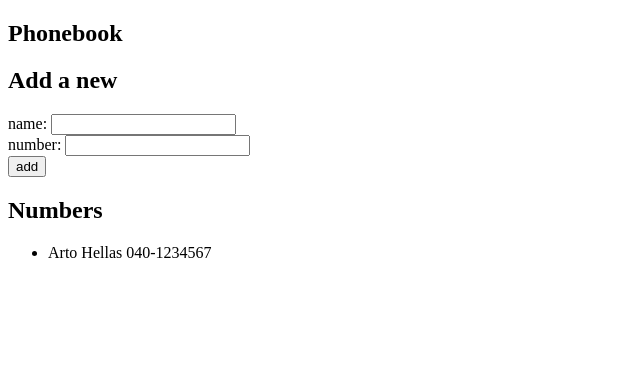
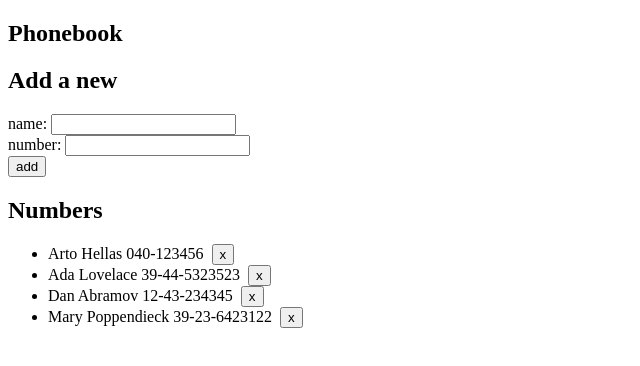
Before and after one commit to jhlae/fso-2023, a React (Create React App) app in the folder osa2/puhelinluettelo/: page / in a window 1280 px wide. Shown: the top 366 px of the page, without its empty margins (0-640 px from the left). Built offline with nearby package versions, Linux system fonts and the light colour scheme; data requests are answered from the project's data file.

Commit message:
osa 2 (2.11–2.14)

```diff
--- /dev/null
+++ b/osa2/puhelinluettelo/db.json
@@ -0,0 +1,24 @@
+{
+  "persons": [
+    {
+      "name": "Arto Hellas",
+      "number": "040-123456",
+      "id": 1
+    },
+    {
+      "name": "Ada Lovelace",
+      "number": "39-44-5323523",
+      "id": 2
+    },
+    {
+      "name": "Dan Abramov",
+      "number": "12-43-234345",
+      "id": 3
+    },
+    {
+      "name": "Mary Poppendieck",
+      "number": "39-23-6423122",
+      "id": 4
+    }
+  ]
+}
--- a/osa2/puhelinluettelo/src/App.js
+++ b/osa2/puhelinluettelo/src/App.js
@@ -1,16 +1,24 @@
-import { useState } from "react";
+import { useState, useEffect } from "react";
+import personService from "./services/person";
+
 import PersonForm from "./components/PersonForm";
 import Persons from "./components/Persons";
+
 const App = () => {
-  const [persons, setPersons] = useState([
-    { name: "Arto Hellas", number: "040-1234567" },
-  ]);
+  const [persons, setPersons] = useState([]);
   const [newName, setNewName] = useState("");
   const [newNumber, setNewNumber] = useState("");
   const [showAllNumbers, setShowAllNumbers] = useState(true);
   const [filteredNumbers, setFilteredNumbers] = useState([
     { name: "", number: "" },
   ]);
+
+  // Insert initial persons to phonebook by using personService module
+  useEffect(() => {
+    personService.getAllPersons().then((initialPersons) => {
+      setPersons(initialPersons);
+    });
+  }, []);
 
   const handleNameChange = (event) => {
     console.log(event.target.value);
@@ -26,6 +34,7 @@ const App = () => {
     event.preventDefault();
 
     let personNames = persons;
+
     // Checks whether we already have same person in our phonebook
     let found = personNames.find((element) => element.name === newName);
 
@@ -37,11 +46,22 @@ const App = () => {
         name: newName,
         number: newNumber,
       };
-      setPersons(persons.concat(personObj));
 
-      // Let's empty the input fields for name and number
-      setNewName("");
-      setNewNumber("");
+      personService.create(personObj).then((returnedPerson) => {
+        setPersons(persons.concat(returnedPerson));
+        // Let's empty the input fields for name and number
+        setNewName("");
+        setNewNumber("");
+      });
+    }
+  };
+
+  const handleDeletePerson = (personId, personName) => {
+    console.log("delete", personId);
+    if (window.confirm(`Delete ${personName}?`)) {
+      personService.deletePerson(personId).then((returnedPerson) => {
+        console.log(returnedPerson);
+      });
     }
   };
 
@@ -78,7 +98,7 @@ const App = () => {
 
       <h2>Numbers</h2>
 
-      <Persons persons={persons} />
+      <Persons persons={persons} handleDeletePerson={handleDeletePerson} />
     </div>
   );
 };
--- a/osa2/puhelinluettelo/src/components/Persons.js
+++ b/osa2/puhelinluettelo/src/components/Persons.js
@@ -1,12 +1,16 @@
 import { useState } from "react";
 
-const Persons = ({ persons }) => {
+const Persons = ({ persons, handleDeletePerson }) => {
   return (
     <ul>
       {persons.map((person) => {
         return (
-          <li key={person.name}>
+          <li key={person.id}>
             {person.name} {person.number}
+            &nbsp;{" "}
+            <button onClick={() => handleDeletePerson(person.id, person.name)}>
+              x
+            </button>
           </li>
         );
       })}
--- /dev/null
+++ b/osa2/puhelinluettelo/src/services/person.js
@@ -0,0 +1,29 @@
+import axios from "axios";
+const baseUrl = "http://localhost:3001/persons";
+
+const getAllPersons = () => {
+  const request = axios.get(baseUrl);
+  return request.then((response) => response.data);
+};
+
+const createPerson = (newObject) => {
+  const request = axios.post(baseUrl, newObject);
+  return request.then((response) => response.data);
+};
+
+const updatePerson = (id, newObject) => {
+  const request = axios.put(`${baseUrl}/${id}`, newObject);
+  return request.then((response) => response.data);
+};
+
+const deletePerson = (id) => {
+  const request = axios.delete(`${baseUrl}/${id}`);
+  return request.then((response) => response.data);
+};
+
+export default {
+  getAllPersons: getAllPersons,
+  createPerson: createPerson,
+  updatePerson: updatePerson,
+  deletePerson: deletePerson,
+};
```
Also changed, not shown: osa2/puhelinluettelo/package.json (+6 -1 lines), 2 other files (tests, documents, lock files or other folders).
